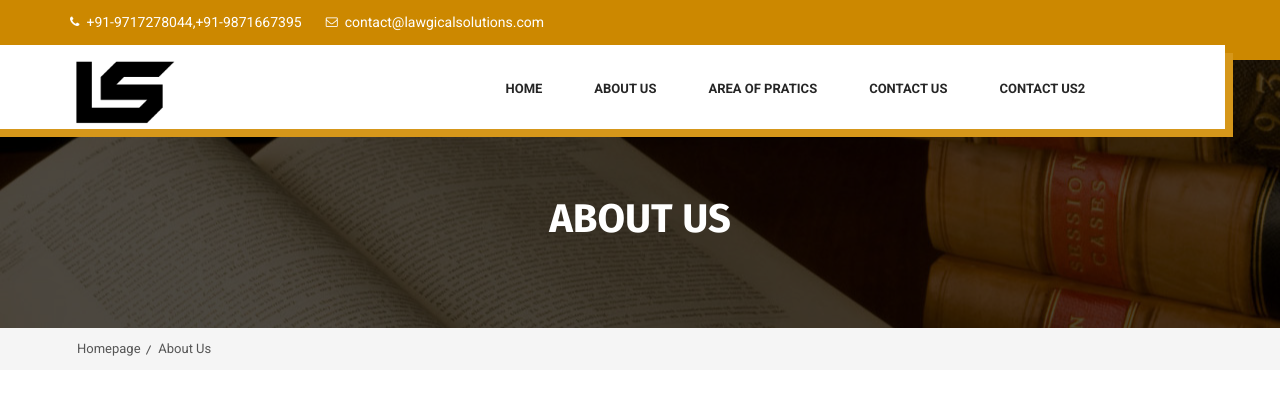
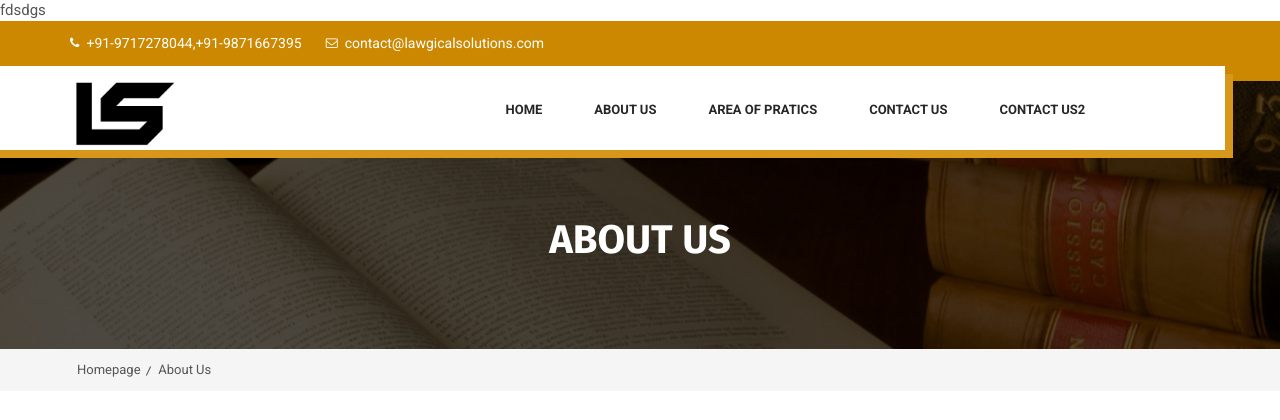
Before and after one commit to rajanish93/githubtest, a PHP site: page /about-us.php in a window 1280 px wide. Shown: the top 420 px of the page. Run offline with PHP 8.4, Linux system fonts and the light colour scheme; some libraries are stand-ins or nearby versions; some web fonts are replaced.

Commit message:
modify change

```diff
--- a/about-us.php
+++ b/about-us.php
@@ -1,6 +1,6 @@
 <!DOCTYPE html>
 <html lang="en">
-
+  fdsdgs
 <!-- Mirrored from eyecix.com/html/lawyer/about-us.html by HTTrack Website Copier/3.x [XR&CO'2014], Fri, 01 Dec 2017 07:26:47 GMT -->
 <head>
     <meta charset="utf-8">
```
